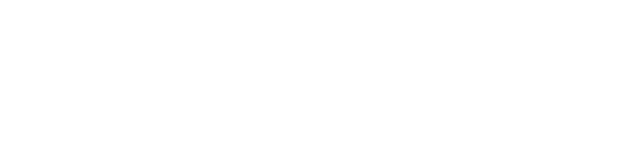
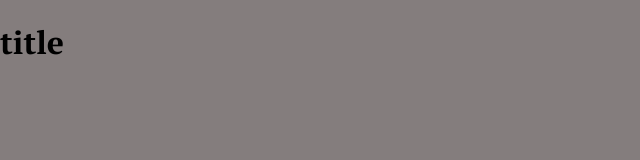
Before and after one commit to levTysy/dent-time, a website: page index.html in a window 1280 px wide. Shown: the whole page, without its empty margins (0-640 px from the left). Drawn offline with nearby package versions, Linux system fonts and the light colour scheme; files that its build step writes are made by us from their sources.

Commit message:
initial setup

```diff
--- a/index.html
+++ b/index.html
@@ -11,11 +11,13 @@
       href="https://fonts.googleapis.com/css2?family=PT+Serif:ital,wght@0,400;0,700;1,400;1,700&family=Roboto:ital,wght@0,100;0,300;0,400;0,500;0,700;0,900;1,100;1,300;1,400;1,500;1,700;1,900&display=swap"
       rel="stylesheet"
     />
+    <link rel="icon" href="assests/logo/clean-car.png" type="image/png" />
+    <link rel="stylesheet" href="dist/index.css" />
     <title>Dental_site</title>
   </head>
   <body>
     <header class="header">
-      <img src="img/whatsapp_6422213.svg" alt="" />
+      <h1>title</h1>
     </header>
   </body>
 </html>
--- /dev/null
+++ b/styles/_basic.scss
@@ -0,0 +1,8 @@
+* {
+  box-sizing: border-box;
+}
+
+body {
+  font-family: "PT Serif", serif;
+  margin: 0;
+}
--- /dev/null
+++ b/styles/_importer.scss
@@ -0,0 +1 @@
+@forward 'basic';
--- /dev/null
+++ b/styles/_variables.scss
@@ -0,0 +1 @@
+$color_grey: #847D7D;
--- a/styles/index.scss
+++ b/styles/index.scss
@@ -0,0 +1,6 @@
+@use 'variables' as v;
+@use 'importer';
+
+body {
+  background-color: v.$color_grey;
+}
```
Also changed, not shown: package.json (added, +14 -0 lines), assests/img/cars/MyCollages (1).jpg (renamed from img/cars/MyCollages (1).jpg), assests/img/garage.png (renamed from img/garage.png), assests/img/logo.png (renamed from img/logo.png), assests/img/mechanic.png (renamed from img/mechanic.png), assests/logo/clean-car.png (renamed from logo/clean-car.png), assests/logo/racing-car.png (renamed from logo/racing-car.png), 2 other files.
